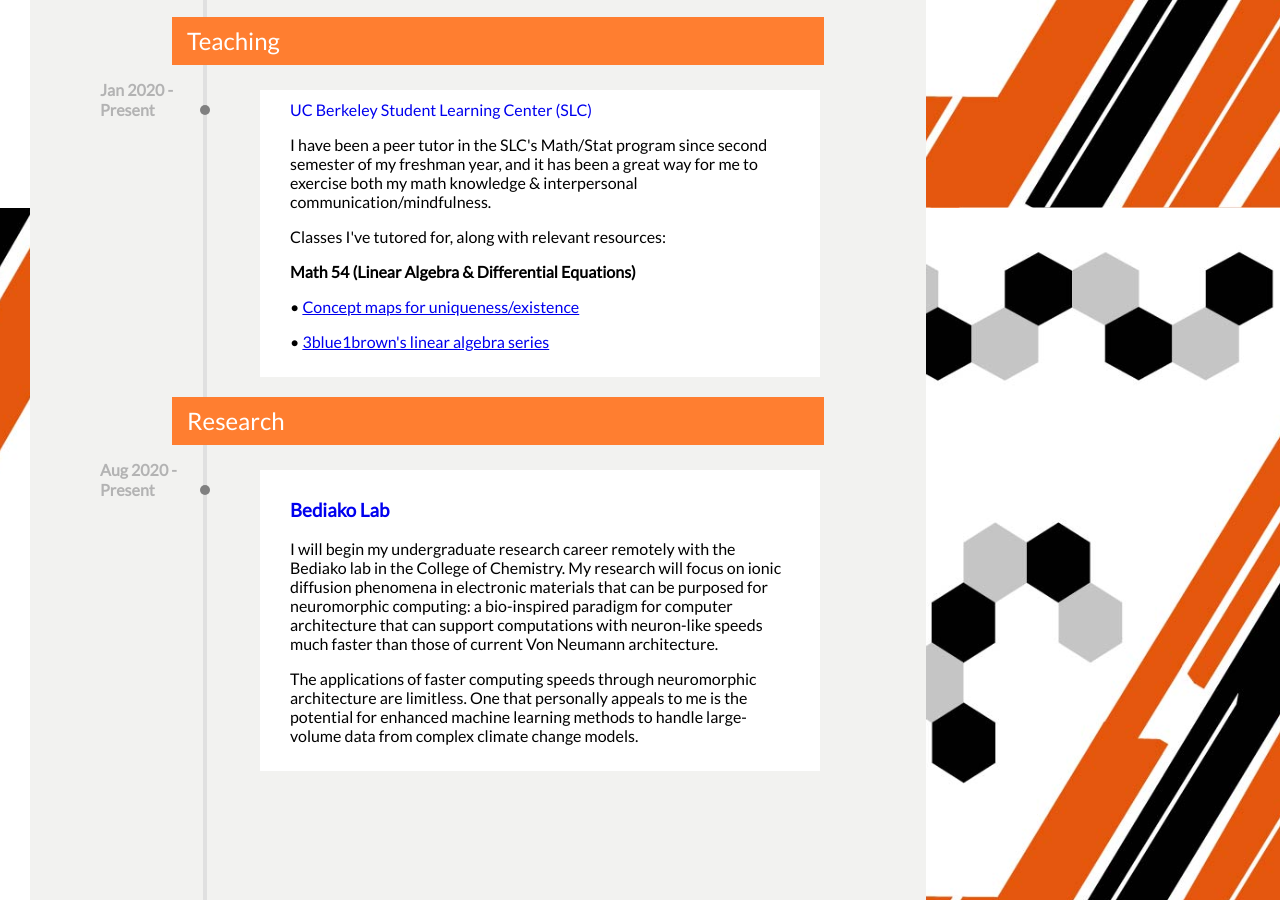
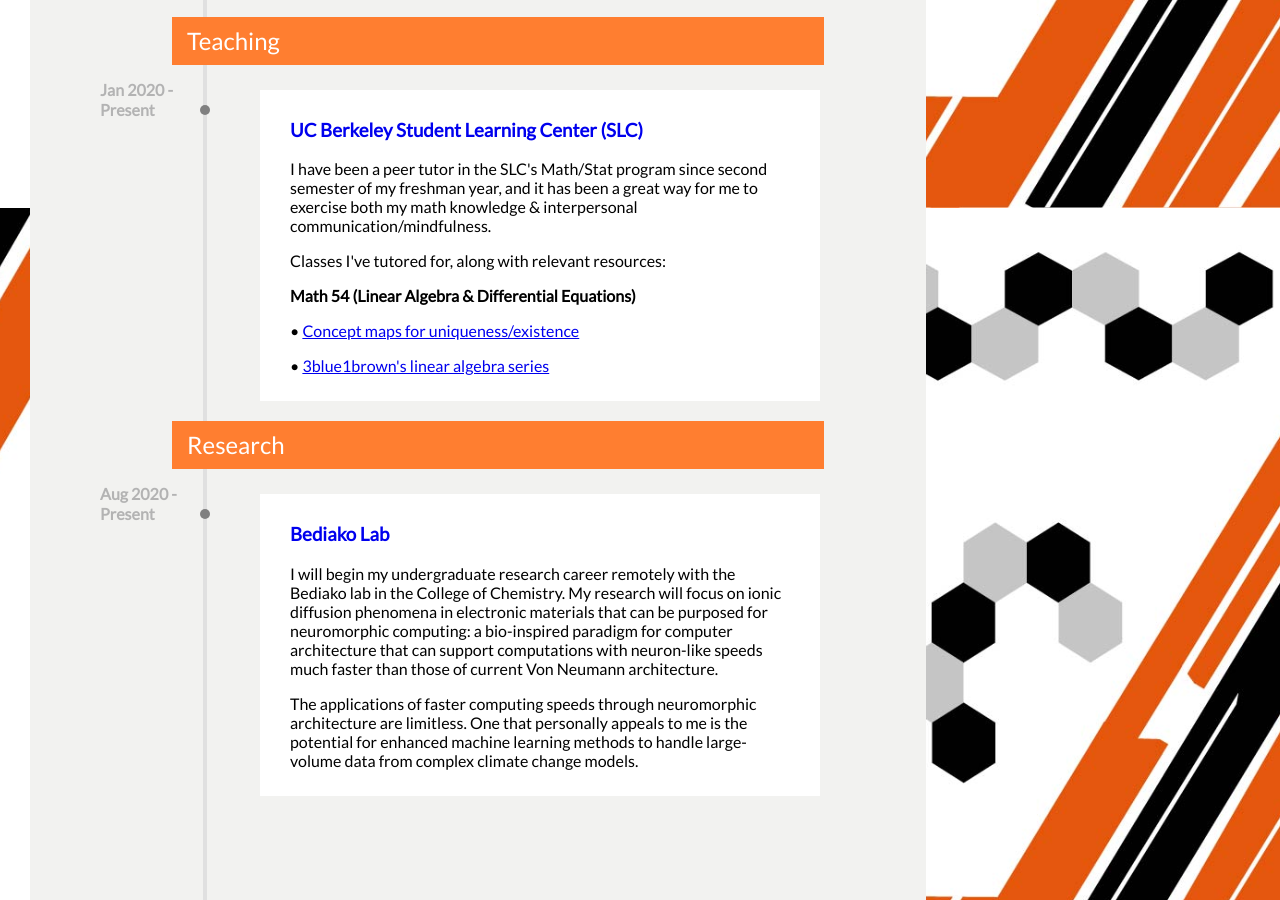
Before and after one commit to bryank-js/bryank-js.github.io, a plain HTML site: page index.html in a window 1280 px wide. Shown: the part 2792-3692 px from the top of the page. Drawn offline with nearby package versions, Linux system fonts and the light colour scheme; files whose address does not match are found by name.

Commit message:
Update index.html

```diff
--- a/index.html
+++ b/index.html
@@ -238,7 +238,7 @@
 					<div class="timeline-icon"></div>
 					<div class="wow animate__animated animate__fadeInRight">
 					<div class="timeline-content">
-						<a href="https://slc.berkeley.edu/mathematics-and-statistics" target="_blank" style="text-decoration: none" style="color: #696969">UC Berkeley Student Learning Center (SLC)</a>
+						<h3><a href="https://slc.berkeley.edu/mathematics-and-statistics/" target="_blank" style="text-decoration: none" style="color: #696969">UC Berkeley Student Learning Center (SLC)</a></h3>
 						<p> I have been a peer tutor in the SLC's Math/Stat program since second semester of my freshman year, and it has been a great way for me to exercise both my math knowledge & interpersonal communication/mindfulness.
 						</p>
 						<p>
```
